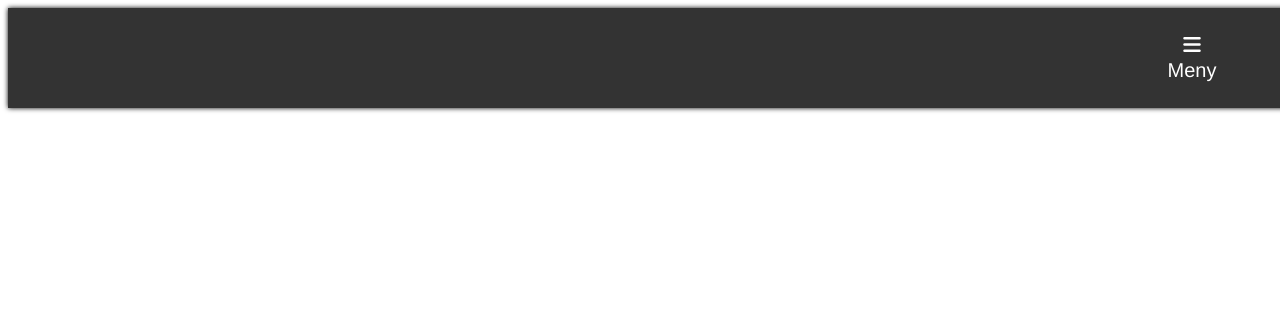
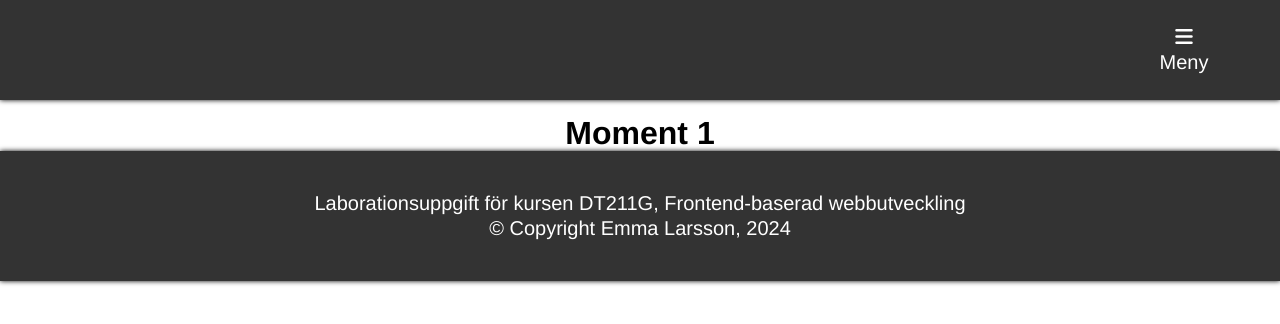
Before and after one commit to QmmaLarsson/moment1_dt211g, a website built with Parcel: page src/index.html in a window 1280 px wide. Built offline with nearby package versions, Linux system fonts and the light colour scheme.

Commit message:
Skapat en footer i HTML och stylat den med hjälp av CSS

```diff
--- a/src/css/styles.css
+++ b/src/css/styles.css
@@ -9,6 +9,11 @@ body {
     font-size: 2rem;
     line-height: 2.5rem;
     font-family: 'Franklin Gothic Medium', 'Arial Narrow', Arial, sans-serif;
+    margin: 0;
+}
+
+main {
+    padding-top: 100px;
 }
 
 h1 {
@@ -138,3 +143,12 @@ header {
 }
 
 /*Slut på regler för header.*/
+
+footer {
+    background-color: #333333;
+    color: white;
+    box-shadow: 0px 0px 5px black;
+    text-align: center;
+    padding-top: 20px;
+    padding-bottom: 20px;
+}
--- a/src/index.html
+++ b/src/index.html
@@ -11,7 +11,9 @@
 </head>
 
 <body>
+
     <header>
+
         <!-- En knapp för att öppna meny -->
         <button id="openmenu" class="button">
             <span><i class="fa-solid fa-bars"></i></span>
@@ -26,14 +28,24 @@
                 <span>X</span>
                 <span>Stäng</span>
             </button>
-
             <ul>
                 <li><a href="index.html">Startsida</a></li>
                 <li><a href="images.html">Bilder</a></li>
                 <li><a href="assignment.html">Uppgift</a></li>
             </ul>
         </nav>
+
     </header>
+
+    <main>
+        <h1>Moment 1</h1>
+    </main>
+
+    <footer>
+        <p>Laborationsuppgift för kursen DT211G, Frontend-baserad webbutveckling <br> &copy; Copyright Emma Larsson,
+            2024
+        </p>
+    </footer>
 
 </body>
 
```
